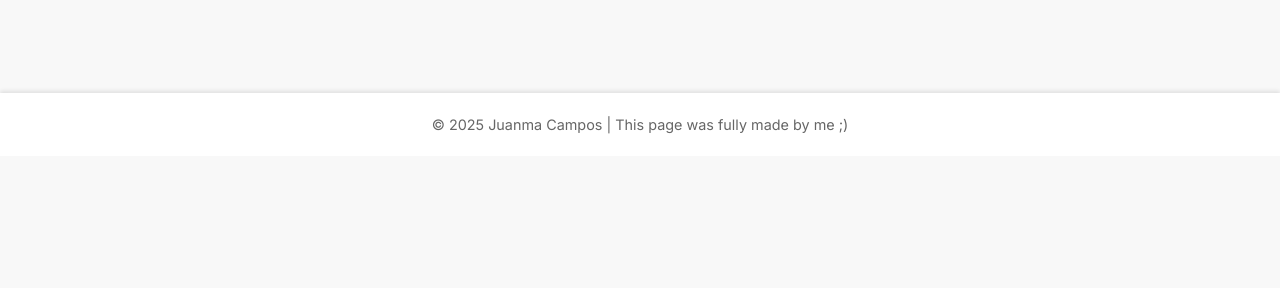
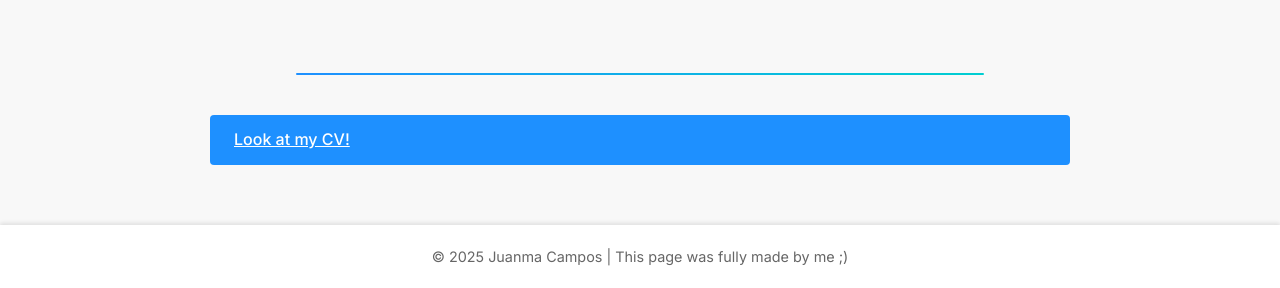
Before and after one commit to juanmaacampos/juanmacampos-portfolio, a plain HTML site: page index.html in a window 1280 px wide. Shown: the part 4784-5072 px from the top of the page. Before the commit the page ends 4940 px from the top, so only its background shows below. Drawn offline with nearby package versions, Linux system fonts and the light colour scheme.

Commit message:
Se agrego boton para ver mi CV en un archivo pdf

```diff
--- a/assets/css/style.css
+++ b/assets/css/style.css
@@ -596,3 +596,19 @@
       padding: 5px 8px;
     }
   }
+
+  .cv {
+    display: inline-block;
+    padding: 12px 24px;
+    font-size: 1rem;
+    font-weight: 500;
+    color: #FFF;
+    background-color: #1E90FF;
+    border: none;
+    border-radius: 4px;
+    cursor: pointer;
+    transition: background-color 0.3s ease;
+    display: flex;
+    align-items: center;
+    place-items: center;
+  }
--- a/index.html
+++ b/index.html
@@ -172,6 +172,11 @@
         <p><i class="fab fa-github"></i> <a href="https://github.com/juanmaacampos" target="_blank" rel="noopener noreferrer" data-translate="contact_github">juanmaacampos</a></p>
       </div>
     </section>
+
+    <div class="divider"></div>
+
+    <a href="assets/downloads/Juan Manuel Campos CV.pdf" target="_blank" class="cv">                         Look at my CV!</a>
+
   </main>
 
   <!-- FOOTER -->
```
Also changed, not shown: 1 other file.
